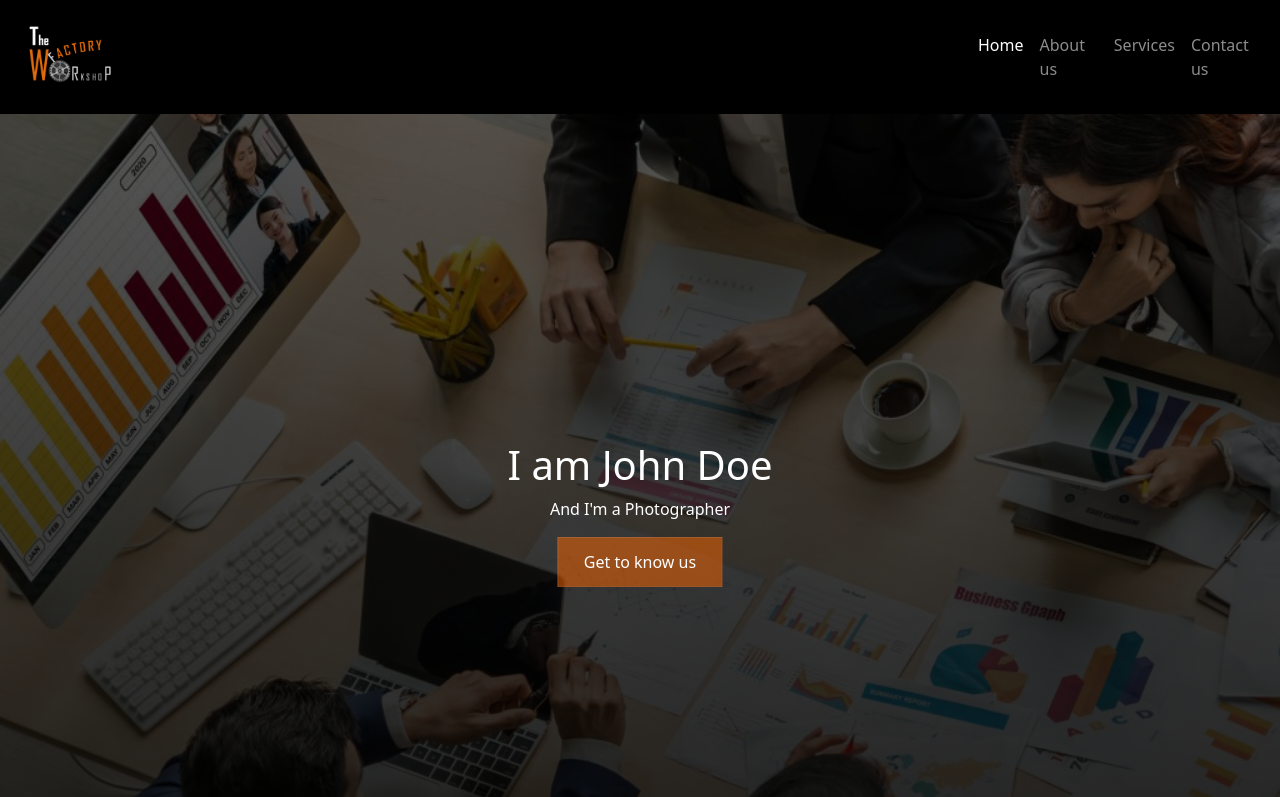
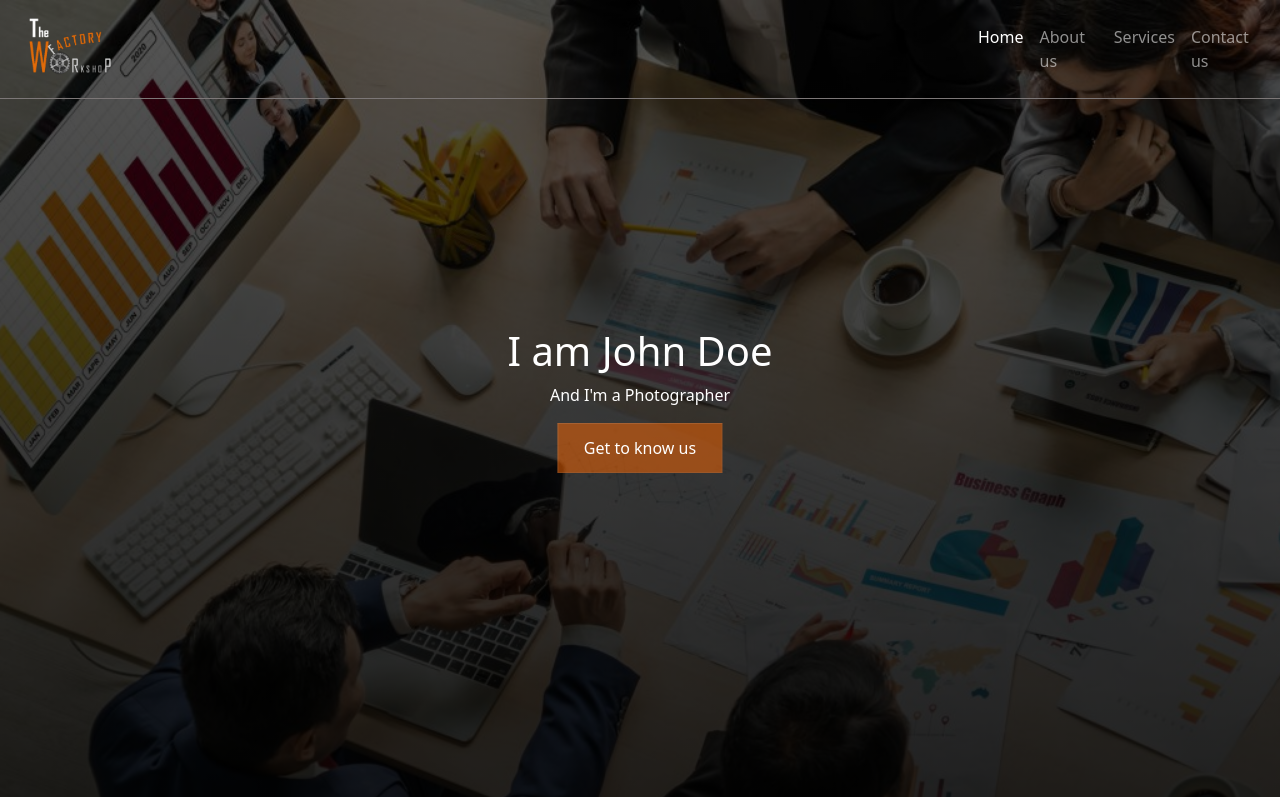
Before and after one commit to rodriberdo96/The_Workshop_Factory, a plain HTML site: page index.html in a window 1280 px wide. Shown: the top 797 px of the page. Drawn offline with nearby package versions, Linux system fonts and the light colour scheme.

Commit message:
cambios header

```diff
--- a/index.html
+++ b/index.html
@@ -12,7 +12,8 @@
     <title>The Workshop Factory</title>
 </head>
 <body>
-    <nav class="navbar sticky-top navbar-expand-lg navbar-dark bg-black">
+  <div class="hero-image">
+    <nav class="navbar sticky-top navbar-expand-lg navbar-dark bg-trans">
         <div class="container-fluid">
           <a class="navbar-brand col-9" href="#"><img src="./multimedia/Untitled design.png" alt="logo" class="logo"></a>
           <button class="navbar-toggler" type="button" data-bs-toggle="collapse" data-bs-target="#navbarNavAltMarkup" aria-controls="navbarNavAltMarkup" aria-expanded="false" aria-label="Toggle navigation">
@@ -28,13 +29,15 @@
           </div>
         </div>
       </nav>
-      <div class="hero-image">
+      <div >
         <div class="hero-text">
           <h1>I am John Doe</h1>
           <p>And I'm a Photographer</p>
           <button class="button-us">Get to know us</button>
         </div>
       </div>
+      </div>
+
 
       <footer class="footer" ><a href="#" class="fa fa-facebook"></a>
         <a href="#" class="fa fa-instagram"></a></footer>
--- a/scss/index.scss
+++ b/scss/index.scss
@@ -1,6 +1,14 @@
-.bg-dark{
-    background-color: transparent;
+.navbar.sticky-top.navbar-expand-lg.navbar-dark.bg-trans{
+    border-bottom: 0.01rem solid !important;
+    border-bottom-color:rgb(124, 119, 119) !important;
+
 }
+.navbar{
+    padding-top: 0px !important;
+    padding-bottom: 0px !important;
+}
+
+
 .nav-link:hover{
     color: rgba(234, 65, 4, 0.842)!important;
 }
```
Also changed, not shown: estilos/styles.css.
